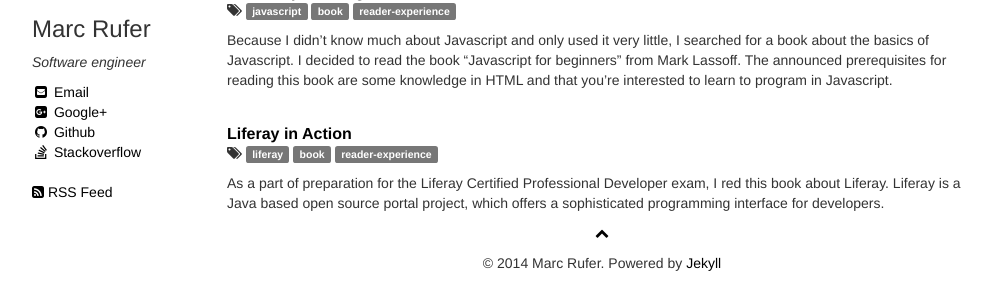
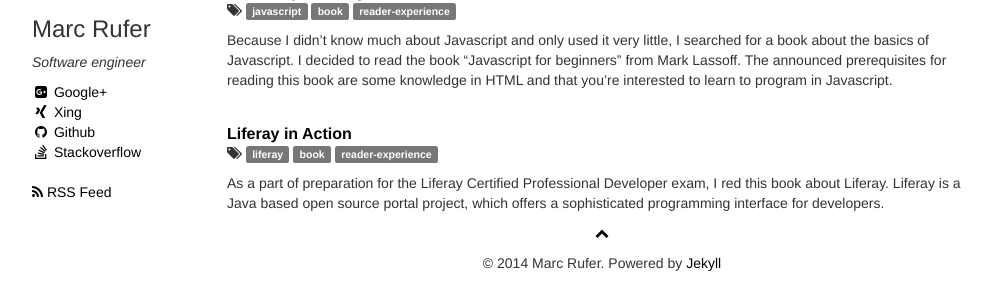
Before and after one commit to rufer7/rufer7.github.io, a Jekyll site: the page built from index.html, in a window 1280 px wide, cut to the strip 275-562 px from the top of the page. Shown: the whole strip, without its empty margins (38-1029 px from the left). Built offline with Jekyll 4.4.1, drawn with Linux system fonts in a browser that asks for light colours; nearby versions of some CDN libraries; comment, search, counter and statistics services are not loaded.

Commit message:
xing added to social icons

```diff
--- a/_config.yml
+++ b/_config.yml
@@ -22,7 +22,7 @@ owner:
   name: Marc Rufer
   avatar: http://www.gravatar.com/avatar/1b0197d9f527c985a9ffe2c4f32086df
   bio: "Software engineer"
-  email: rufermarc@gmail.com
+  email:
   disqus-shortname: rufer7
   facebook: #username
   twitter: #username
@@ -34,6 +34,7 @@ owner:
     ad-slot:
   github: rufer7
   stackoverflow: 2796003/rufer7
+  xing: Marc_Rufer
   linkedin: #username
   instagram: #username
 
--- a/_includes/author-bio.html
+++ b/_includes/author-bio.html
@@ -13,6 +13,7 @@
 {% if author.twitter %}<a href="http://twitter.com/{{ author.twitter }}" class="author-social" target="_blank"><i class="fa fa-fw fa-twitter-square"></i> Twitter</a>{% endif %}
 {% if author.facebook %}<a href="http://facebook.com/{{ author.facebook }}" class="author-social" target="_blank"><i class="fa fa-fw fa-facebook-square"></i> Facebook</a>{% endif %}
 {% if author.google.plus %}<a href="http://plus.google.com/+{{ author.google.plus }}" class="author-social" target="_blank"><i class="fa fa-fw fa-google-plus-square"></i> Google+</a>{% endif %}
+{% if author.xing %}<a href="https://www.xing.com/profile/{{ author.xing }}" class="author-social" target="_blank"><i class="fa fa-fw fa-xing"></i> Xing</a>{% endif %}
 {% if author.linkedin %}<a href="http://linkedin.com/in/{{ author.linkedin }}" class="author-social" target="_blank"><i class="fa fa-fw fa-linkedin-square"></i> LinkedIn</a>{% endif %}
 {% if author.instagram %}<a href="http://instagram.com/{{ author.instagram }}" class="author-social" target="_blank"><i class="fa fa-fw fa-instagram"></i> Instagram</a>{% endif %}
 {% if author.github %}<a href="http://github.com/{{ author.github }}" class="author-social" target="_blank"><i class="fa fa-fw fa-github"></i> Github</a>{% endif %}
@@ -21,4 +22,4 @@
 
 <br>
 
-<a href="{{ site.url }}/feed.xml"><i class="fa fa-rss-square"></i> RSS Feed</a>
+<a href="{{ site.url }}/feed.xml"><i class="fa fa-rss"></i> RSS Feed</a>
```
